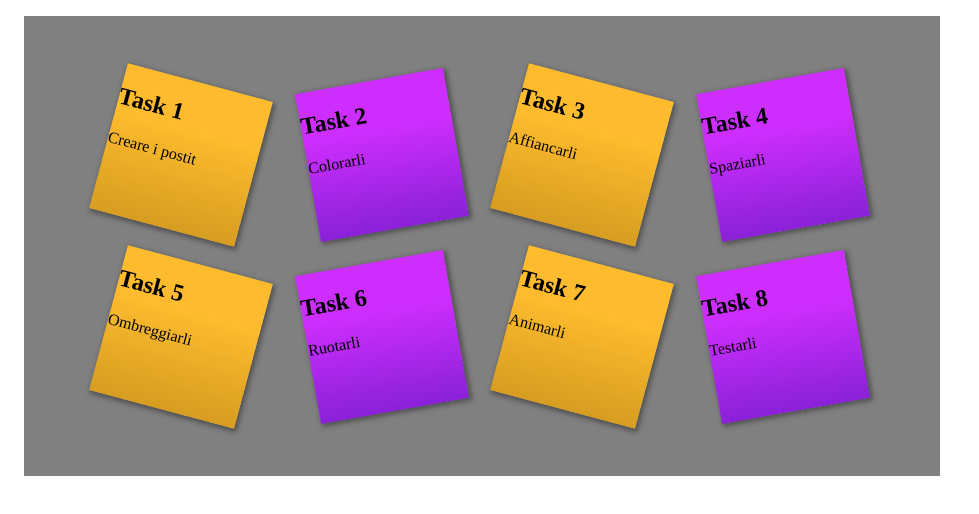
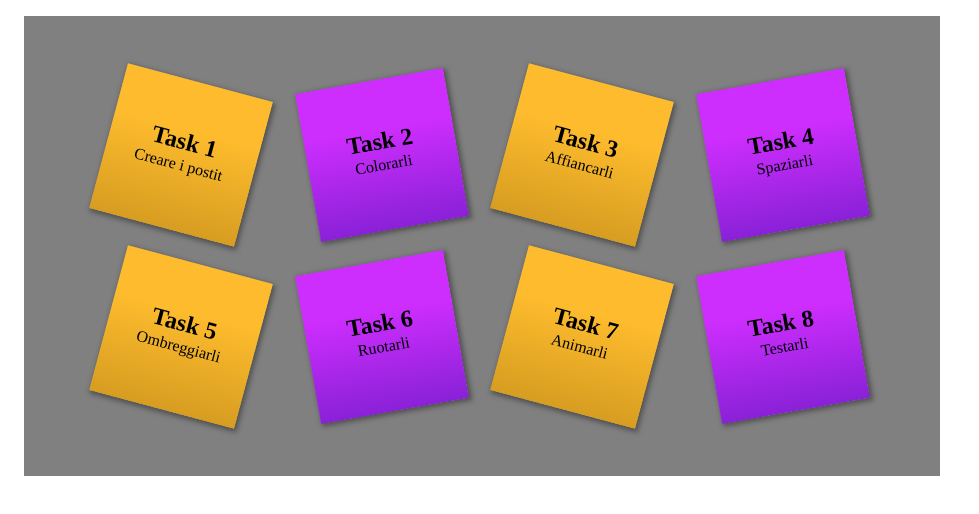
Before and after one commit to Auster-x/M2W1Day4, a plain HTML site: page index.html in a window 1280 px wide. Shown: the whole page, without its empty margins (0-979 px from the left). Drawn offline with Linux system fonts and the light colour scheme.

Commit message:
Postit ultimati

```diff
--- a/assets/css/style.css
+++ b/assets/css/style.css
@@ -41,5 +41,18 @@ body {}
 }
 
 .postitText {
+    display: flex;
+    flex-direction: column;
+    text-align: center;
+}
 
+.postitText h2 {
+align-content: end;
+margin-top: 2em;
+margin-bottom: 0;
+justify-content: end;
 }
+
+.postitText p {
+ margin-top: 1px;
+}
```
